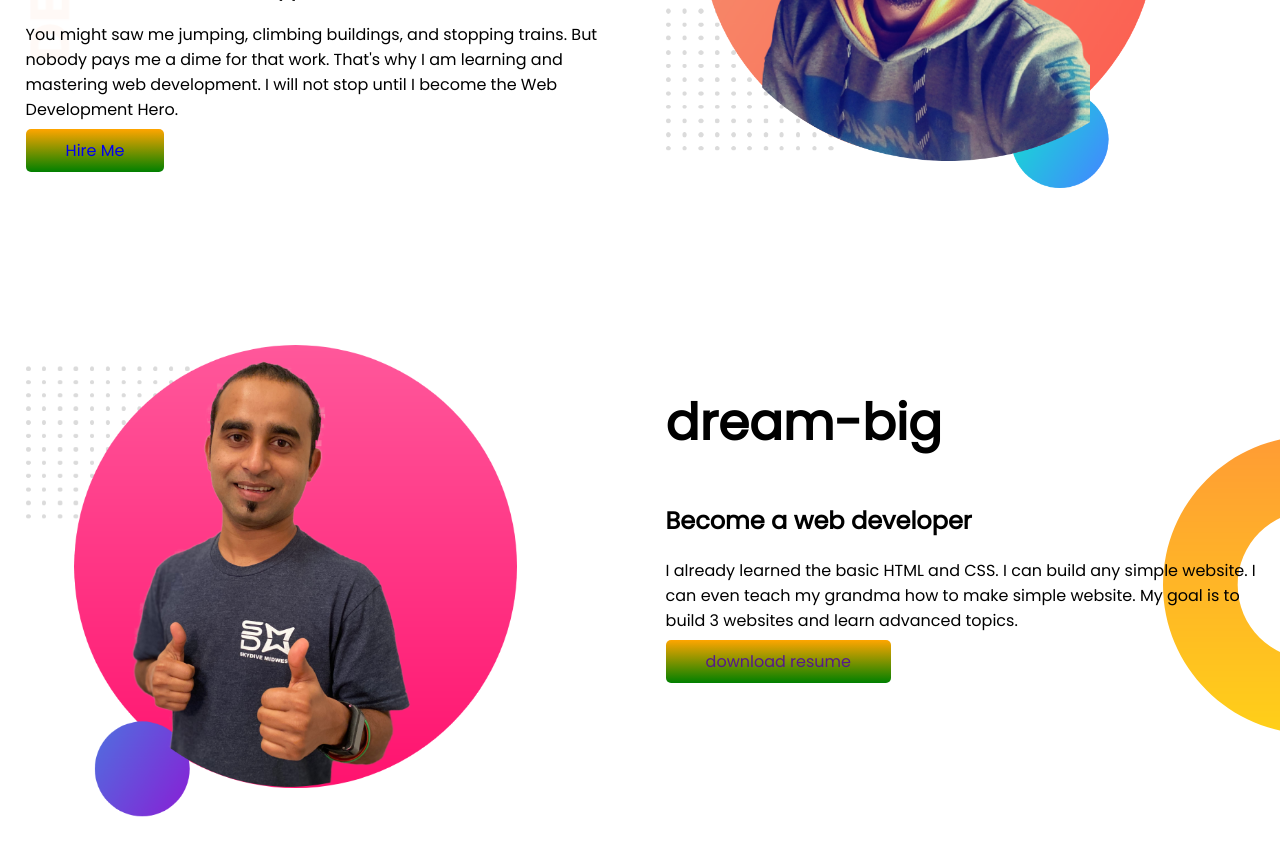
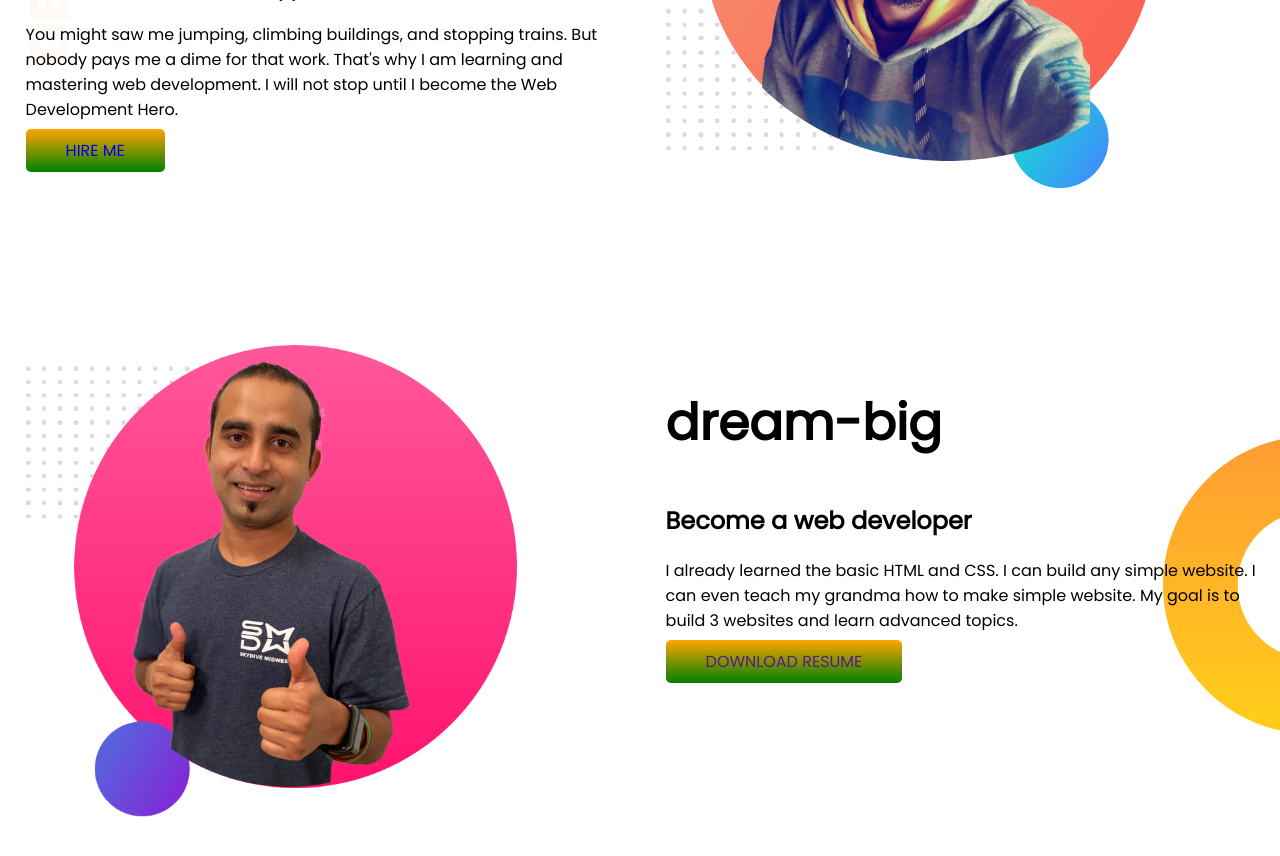
Before and after one commit to akram-hossain2/developer-portfolio, a plain HTML site: page index.html in a window 1280 px wide. Shown: the part 300-1156 px from the top of the page. Drawn offline with Linux system fonts and the light colour scheme.

```diff
--- a/index.html
+++ b/index.html
@@ -21,8 +21,8 @@
             <p>You might saw me jumping, climbing buildings, and stopping trains. But nobody pays me a dime for that
                 work. That's why I am learning and mastering web development. I will not stop until I become the Web
                 Development Hero.</p>
-            <a class="link-button" target="_blank" href="https://www.linkedin.com/in/akram-hossain-623198191/">Hire
-                Me</a>
+            <a class="link-button" target="_blank" href="https://www.linkedin.com/in/akram-hossain-623198191/">HIRE
+                ME</a>
         </div>
 
         <div class="half-width">
@@ -39,7 +39,7 @@
             <h2>Become a web developer</h2>
             <p>I already learned the basic HTML and CSS. I can build any simple website. I can even teach my grandma how
                 to make simple website. My goal is to build 3 websites and learn advanced topics.</p>
-            <a class="link-button" target="_blank" href="">download resume</a>
+            <a class="link-button" target="_blank" href="">DOWNLOAD RESUME</a>
         </div>
     </section>
 
```
